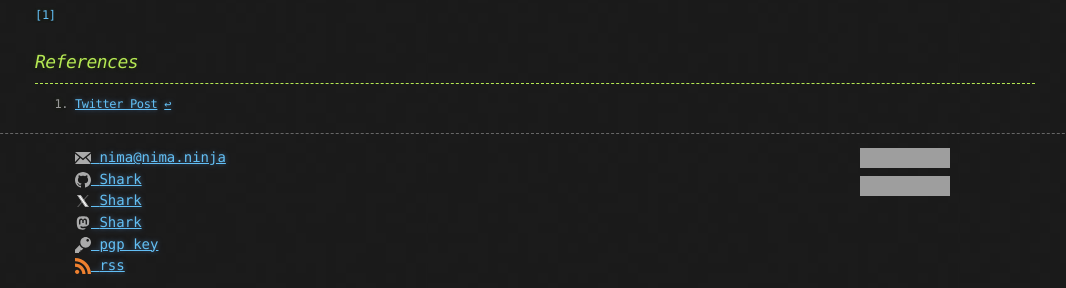
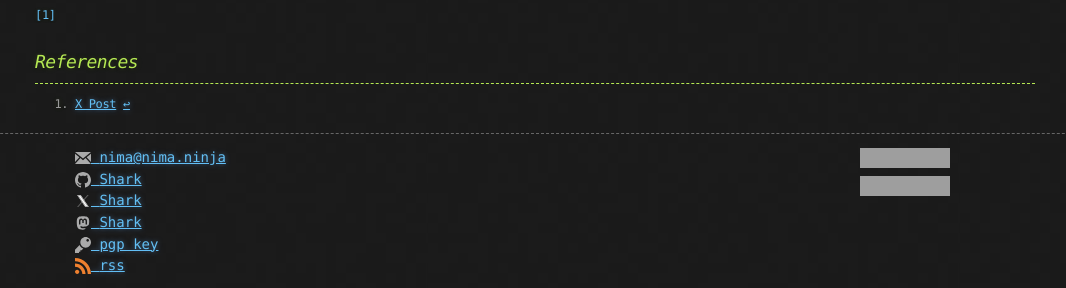
Before and after one commit to CamoCatX/camocatx.github.io, a Jekyll site: the page built from blog/_posts/2021-11-11-looking-for-ios-kernel-bugs.md, in a window 1280 px wide. Shown: the part 700-988 px from the top of the page, without its empty margins (105-1171 px from the left). Built offline with Jekyll 4.4.1, drawn with Linux system fonts in a browser that asks for light colours; grey boxes are pictures that could not be loaded.

Commit message:
Update some pages
Change twitter to x

```diff
--- a/_includes/social.html
+++ b/_includes/social.html
@@ -13,7 +13,7 @@
 
   {% if site.social.x %}
     <li class="social-media-list">
-      <a title="X Profile" href="https://twitter.com/{{ site.social.x }}"><span class="icon">{% include icon-twitterx.svg %}</span><span>{{ site.social.xname }}</span></a>
+      <a title="X Profile" href="https://x.com/{{ site.social.x }}"><span class="icon">{% include icon-twitterx.svg %}</span><span>{{ site.social.xname }}</span></a>
     </li>
   {% endif %}
 
--- a/blog/_posts/2021-11-11-looking-for-ios-kernel-bugs.md
+++ b/blog/_posts/2021-11-11-looking-for-ios-kernel-bugs.md
@@ -11,4 +11,4 @@ image: /blog/assets/meme1.jpg
 <br>
 ### _References_
 * * *
-[^1]: [Twitter Post](https://twitter.com/fasthm00/status/1458084944195080207)
+[^1]: [X Post](https://x.com/fasthm00/status/1458084944195080207)
```
Also changed, not shown: blog/_posts/2021-10-15-my-discord-server-is-up-and-running.md (+1 -1 lines), contact.md (+1 -1 lines), kevin-mitnick.md (+1 -1 lines).
